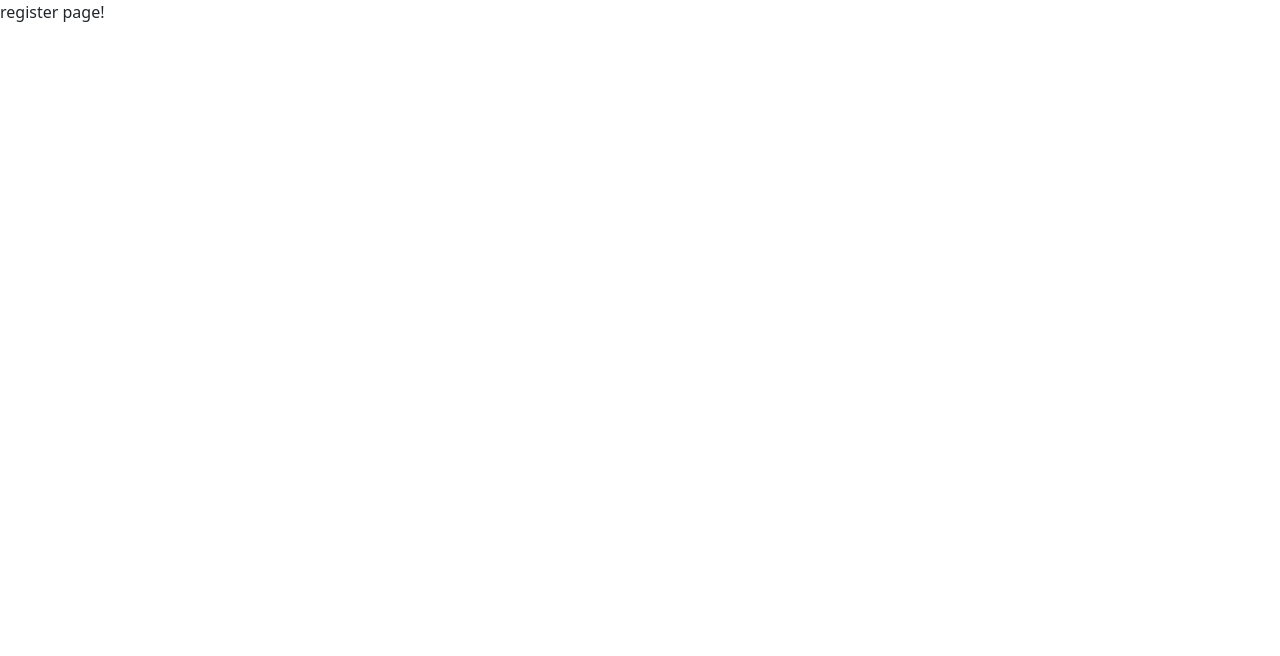
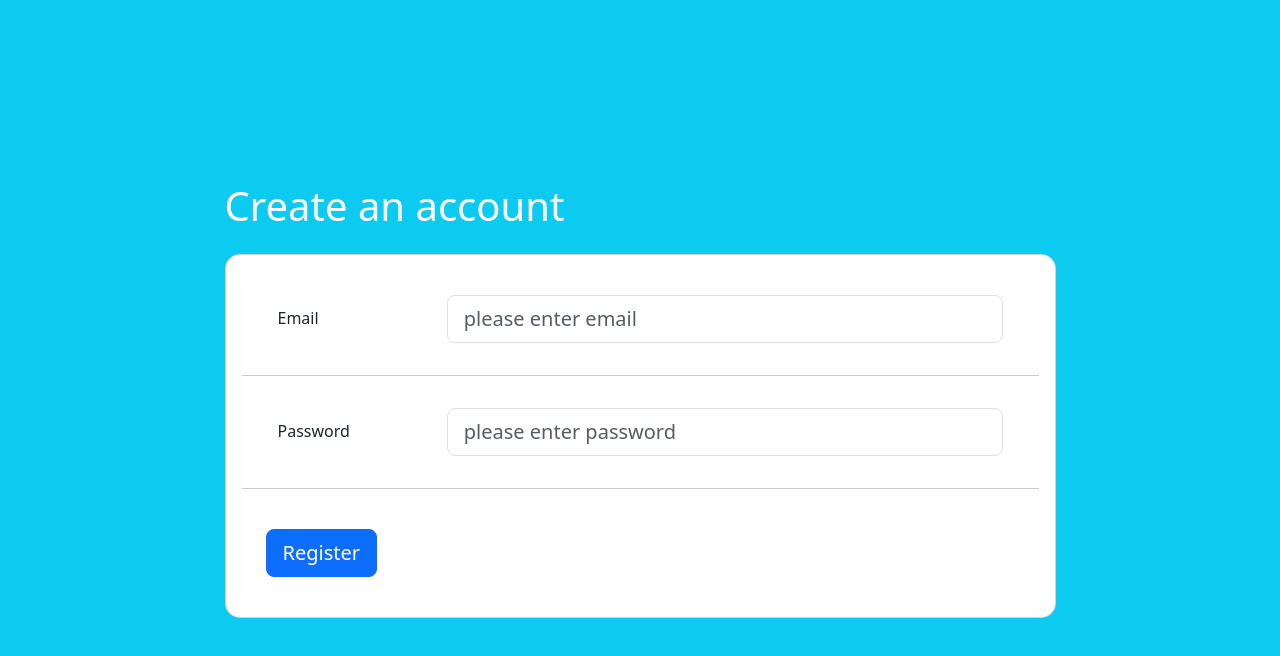
Before and after one commit to mojtaba-ramezani-72/game, an Angular app: page /register-page in a window 1280 px wide. Shown: the top 656 px of the page. Built offline with nearby package versions, Linux system fonts and the light colour scheme.

Commit message:
add register box

```diff
--- a/src/app/app.module.ts
+++ b/src/app/app.module.ts
@@ -1,7 +1,7 @@
 import { HttpClientModule } from '@angular/common/http';
 import { NgModule } from '@angular/core';
 import { BrowserModule } from '@angular/platform-browser';
-
+import { FormsModule, ReactiveFormsModule } from '@angular/forms';
 import { AppRoutingModule } from './app-routing.module';
 import { AppComponent } from './app.component';
 import { GamePageComponent } from './pages/game-page/game-page.component';
@@ -17,6 +17,8 @@ import { RegisterPageComponent } from './pages/register-page/register-page.compo
     BrowserModule,
     AppRoutingModule,
     HttpClientModule,
+    FormsModule,
+    ReactiveFormsModule
   ],
   providers: [],
   bootstrap: [AppComponent]
--- a/src/app/pages/register-page/register-page.component.html
+++ b/src/app/pages/register-page/register-page.component.html
@@ -1 +1,50 @@
-register page!
+<section class="vh-100 text-bg-info">
+  <div class="container h-100">
+    <div class="row d-flex justify-content-center align-items-center h-100">
+      <div class="col-xl-9">
+
+        <h1 class="text-white mb-4">Create an account</h1>
+
+        <div class="card" style="border-radius: 15px;">
+          <div class="card-body">
+
+            <form [formGroup]="registerForm">
+              <div class="row align-items-center pt-4 pb-3">
+
+                <div class="col-md-3 ps-5">
+                  <h6 class="mb-0">Email</h6>
+                </div>
+
+                <div class="col-md-9 pe-5">
+                  <input type="email" class="form-control form-control-lg" placeholder="please enter email" formControlName="email"/>
+                </div>
+
+              </div>
+
+              <hr class="mx-n3">
+
+              <div class="row align-items-center py-3">
+                <div class="col-md-3 ps-5">
+                  <h6 class="mb-0">Password</h6>
+                </div>
+
+                <div class="col-md-9 pe-5">
+                  <input type="password" class="form-control form-control-lg" placeholder="please enter password" formControlName="password"/>
+                </div>
+
+              </div>
+
+              <hr class="mx-n3">
+
+              <div class="px-4 py-4">
+                <button type="submit" class="btn btn-primary btn-lg" (click)="onSubmit()">Register</button>
+              </div>
+            </form>
+
+          </div>
+        </div>
+
+      </div>
+    </div>
+  </div>
+</section>
--- a/src/app/pages/register-page/register-page.component.ts
+++ b/src/app/pages/register-page/register-page.component.ts
@@ -1,4 +1,5 @@
 import { Component } from '@angular/core';
+import { FormGroup, FormControl } from '@angular/forms';
 
 @Component({
   selector: 'app-register-page',
@@ -6,5 +7,12 @@ import { Component } from '@angular/core';
   styleUrls: ['./register-page.component.scss']
 })
 export class RegisterPageComponent {
+  registerForm = new FormGroup({
+    email: new FormControl(''),
+    password: new FormControl(''),
+  });
 
+  onSubmit() {
+    console.log(this.registerForm.value)
+  }
 }
```
